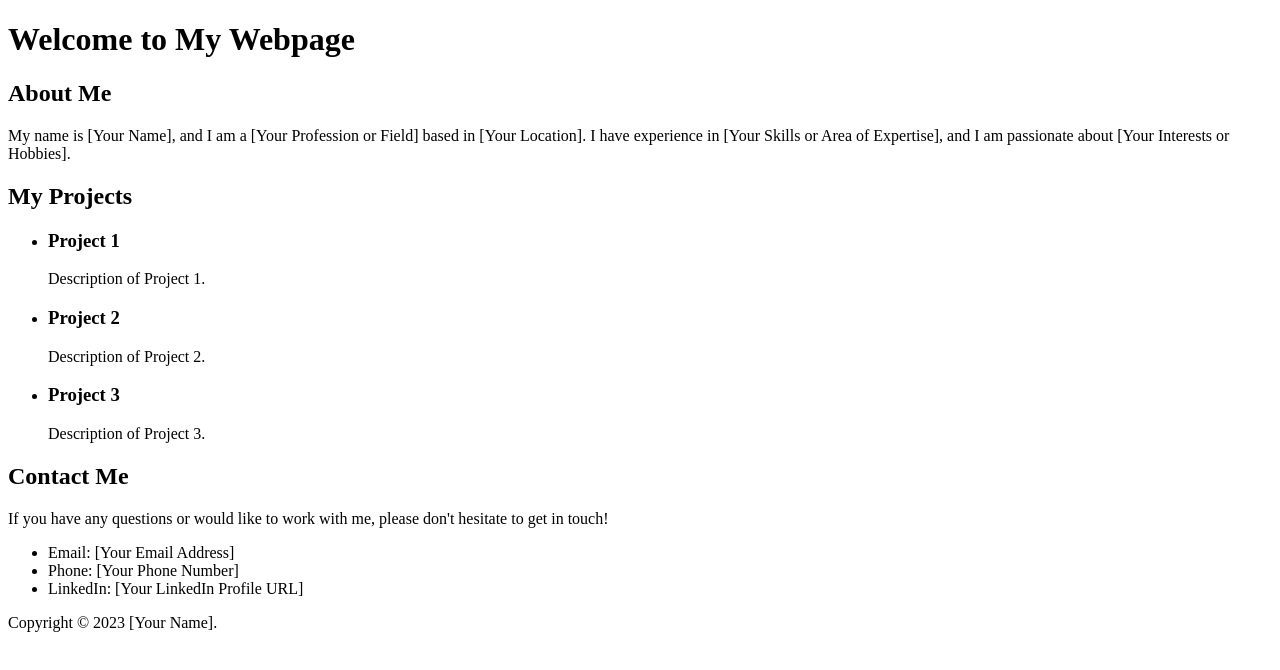
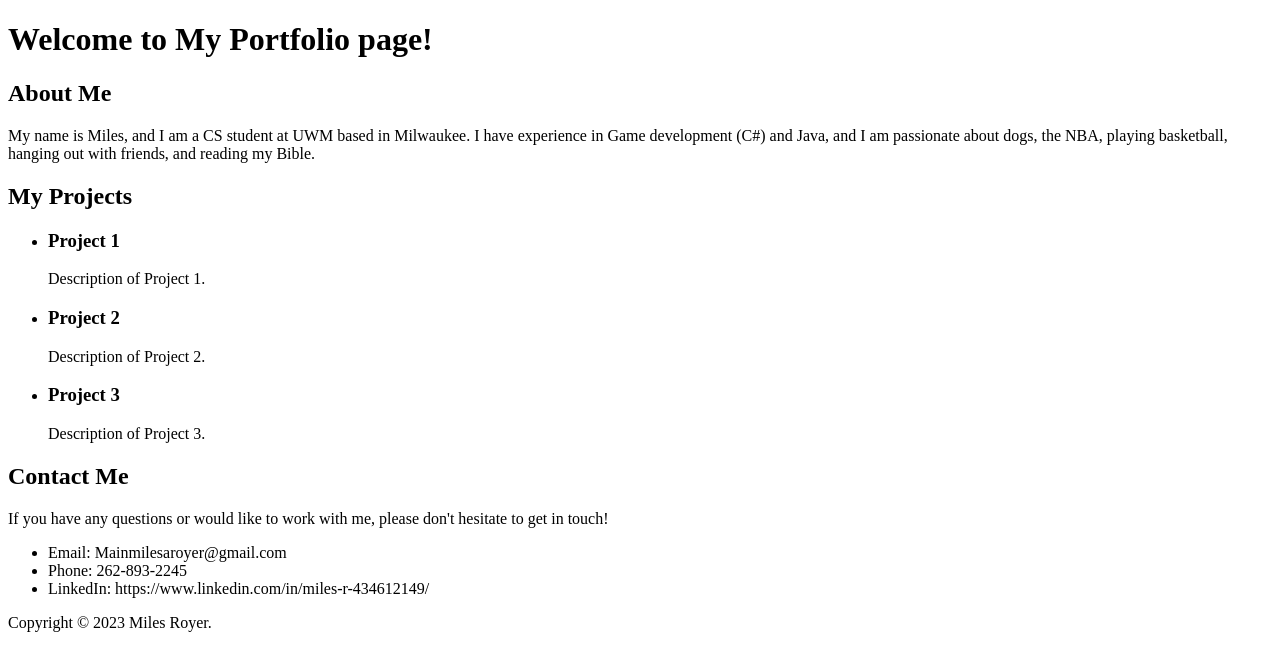
Before and after one commit to Milesroyeet/Milesroyeet.github.io, a plain HTML site: page index.html in a window 1280 px wide. Drawn offline with Linux system fonts and the light colour scheme.

Commit message:
Update index.html

```diff
--- a/index.html
+++ b/index.html
@@ -5,11 +5,11 @@
 </head>
 <body>
 	<header>
-		<h1>Welcome to My Webpage</h1>
+		<h1>Welcome to My Portfolio page! </h1>
 	</header>
 	<main>
 		<h2>About Me</h2>
-		<p>My name is [Your Name], and I am a [Your Profession or Field] based in [Your Location]. I have experience in [Your Skills or Area of Expertise], and I am passionate about [Your Interests or Hobbies].</p>
+		<p>My name is Miles, and I am a CS student at UWM based in Milwaukee. I have experience in Game development (C#) and Java, and I am passionate about dogs, the NBA, playing basketball, hanging out with friends, and reading my Bible.</p>
 		<h2>My Projects</h2>
 		<ul>
 			<li>
@@ -28,13 +28,13 @@
 		<h2>Contact Me</h2>
 		<p>If you have any questions or would like to work with me, please don't hesitate to get in touch!</p>
 		<ul>
-			<li>Email: [Your Email Address]</li>
-			<li>Phone: [Your Phone Number]</li>
-			<li>LinkedIn: [Your LinkedIn Profile URL]</li>
+			<li>Email: Mainmilesaroyer@gmail.com</li>
+			<li>Phone: 262-893-2245 </li>
+			<li>LinkedIn: https://www.linkedin.com/in/miles-r-434612149/ </li>
 		</ul>
 	</main>
 	<footer>
-		<p>Copyright © 2023 [Your Name].</p>
+		<p>Copyright © 2023 Miles Royer.</p>
 	</footer>
 </body>
 </html>
```
